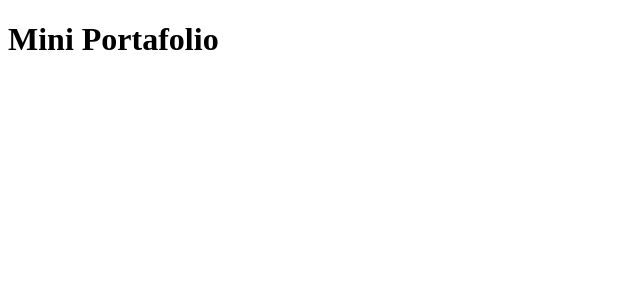
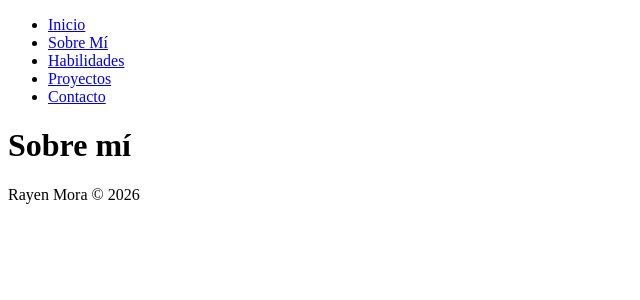
Before and after one commit to rmora2025-code/mi-portafolio, a React (Vite) app: page /sobre-mi in a window 1280 px wide. Shown: the top 300 px of the page, without its empty margins (0-640 px from the left). Built offline with nearby package versions, Linux system fonts and the light colour scheme.

Commit message:
Fase 4: 5° Definir las ritas en App.jsx + Tercer uso_ia

```diff
--- a/src/App.jsx
+++ b/src/App.jsx
@@ -1,9 +1,21 @@
-function App() {
+import { Routes, Route } from 'react-router-dom';
+import Layout from './components/Layout';
+import Inicio from './pages/Inicio';
+import SobreMi from './pages/SobreMi';
+import Habilidades from './pages/Habilidades';
+import Proyectos from './pages/Proyectos';
+import Contacto from './pages/Contacto';
+
+export default function App() {
   return (
-    <div>
-      <h1>Mini Portafolio</h1>
-    </div>
-  )
+    <Routes>
+      <Route element={<Layout />}>
+        <Route path="/" element={<Inicio />} />
+        <Route path="/sobre-mi" element={<SobreMi />} />
+        <Route path="/habilidades" element={<Habilidades />} />
+        <Route path="/proyectos" element={<Proyectos />} />
+        <Route path="/contacto" element={<Contacto />} />
+      </Route>
+    </Routes>
+  );
 }
-
-export default App
--- a/src/components/Footer.jsx
+++ b/src/components/Footer.jsx
@@ -2,7 +2,7 @@ export default function Footer() {
     const anio = new Date().getFullYear()
     return (
         <footer>
-            <p>Rayen Mora © {year}</p>
+            <p>Rayen Mora © {anio}</p>
         </footer>
     )
 }
```
